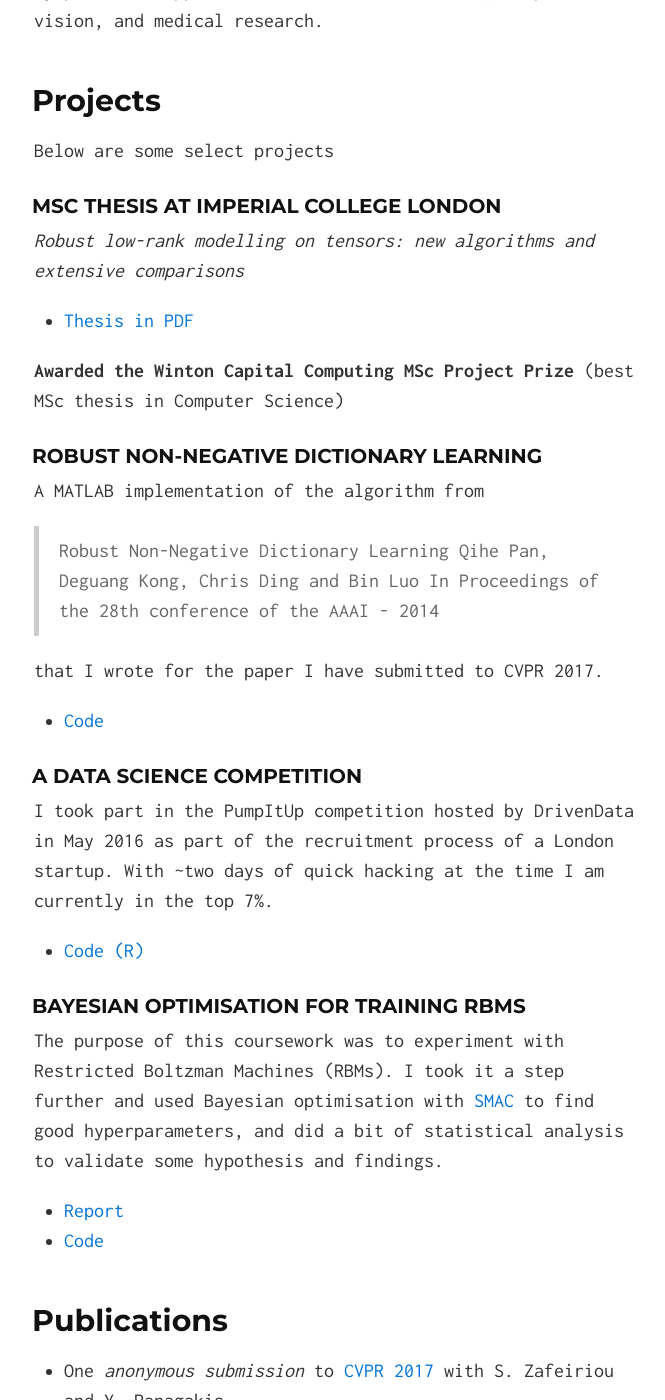
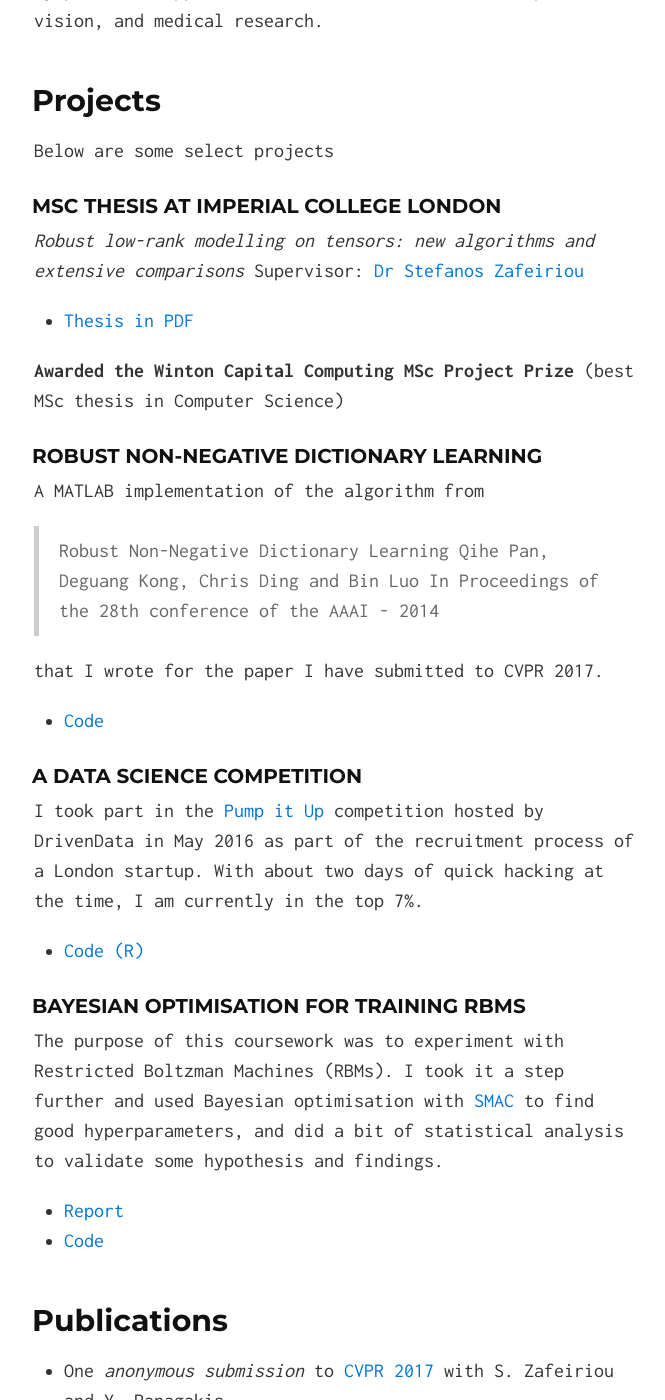
Before and after one commit to mbahri/mbahri.github.io, a Jekyll site: the page built from index.md, in a window 1280 px wide and 1400 px high, scrolled down 914 px. Shown: the whole window, without its empty margins (306-971 px from the left). Built offline with Jekyll 4.4.1, drawn with Linux system fonts in a browser that asks for light colours.

Commit message:
Minor corrections

```diff
--- a/index.md
+++ b/index.md
@@ -24,6 +24,7 @@ Below are some select projects
 
 ### MSc thesis at Imperial College London
 *Robust low-rank modelling on tensors: new algorithms and extensive comparisons*
+Supervisor: [Dr Stefanos Zafeiriou](https://wp.doc.ic.ac.uk/szafeiri/)
 
 * [Thesis in PDF](https://github.com/mbahri/msc_thesis/raw/master/MSc_Thesis_final.pdf)
 
@@ -39,7 +40,7 @@ that I wrote for the paper I have submitted to CVPR 2017.
 * [Code](https://github.com/mbahri/rnndl)
 
 ### A data science competition
-I took part in the PumpItUp competition hosted by DrivenData in May 2016 as part of the recruitment process of a London startup. With ~two days of quick hacking at the time I am currently in the top 7%.
+I took part in the [Pump it Up](https://www.drivendata.org/competitions/7/) competition hosted by DrivenData in May 2016 as part of the recruitment process of a London startup. With about two days of quick hacking at the time, I am currently in the top 7%.
 
 * [Code (R)](https://github.com/mbahri/pumpitup)
 
```
